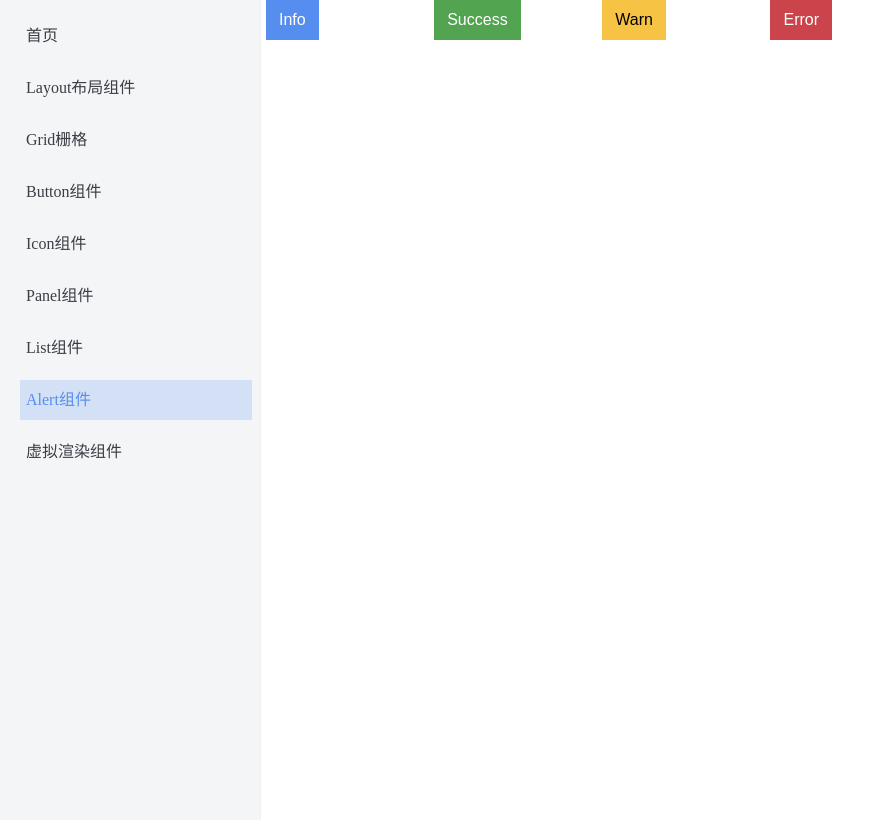
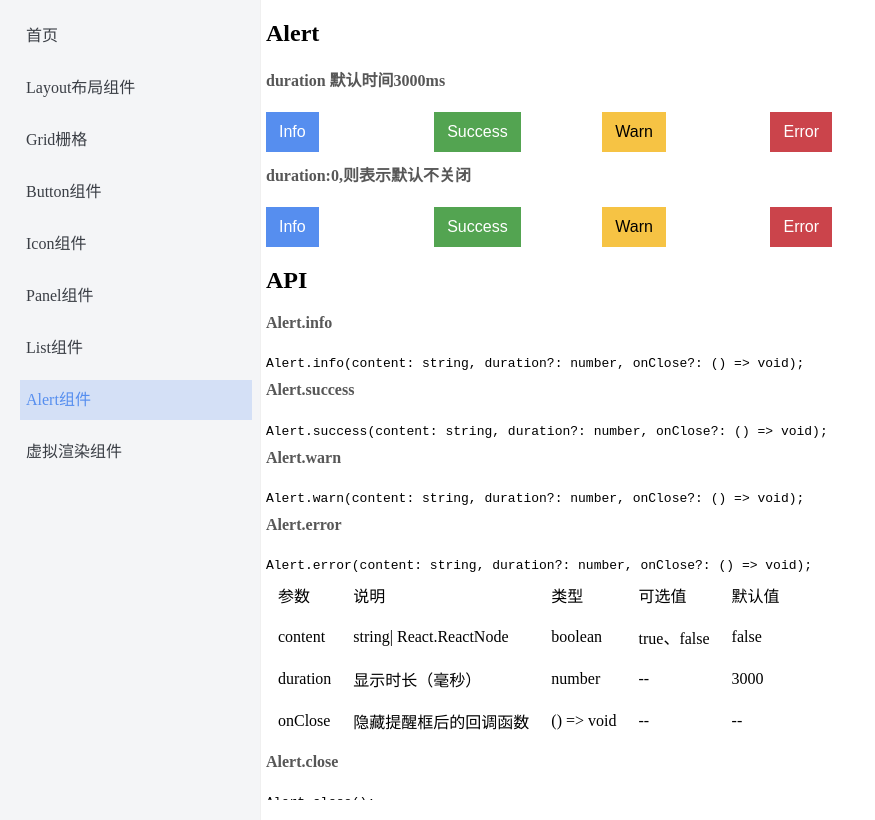
Before and after one commit to justsso/coconut-ui, a React app: page /Alert in a window 1280 px wide. Shown: the whole page, without its empty margins (0-875 px from the left). Built offline with nearby package versions, Linux system fonts and the light colour scheme; a small style sheet from the web is missing; the HTML template or start-up script is replaced by a standard one.

Commit message:
docs: alert doc

```diff
--- /dev/null
+++ b/demos/alert/data.js
@@ -0,0 +1,10 @@
+/**
+ * @description
+ * @author justsso
+ */
+export const apiData = [
+    ["参数", "说明", "类型", "可选值", "默认值"],
+    ["content", "string| React.ReactNode", "boolean", "true、false", "false"],
+    ["duration", "显示时长（毫秒）", "number", "--", "3000"],
+    ["onClose", "隐藏提醒框后的回调函数", "() => void", "--", "--"]
+]
--- a/demos/alert/index.tsx
+++ b/demos/alert/index.tsx
@@ -4,10 +4,37 @@
  */
 import {Button, Row, Col, Alert} from "../../src/components";
 import React from 'react';
+import {apiData as data} from "./data";
 
 function AlertDemo() {
     return (
         <div>
+            <h2>Alert</h2>
+            <h4>duration 默认时间3000ms</h4>
+            <Row>
+                <Col span={4}>
+                    <Button onClick={() => {
+                        Alert.info('信息提示');
+                    }}>Info</Button>
+                </Col>
+                <Col span={4}>
+                    <Button type='success' onClick={() => {
+                        Alert.success(' 这是一条成功的消息');
+                    }}>Success</Button>
+                </Col>
+                <Col span={4}>
+                    <Button type='warning' onClick={() => {
+                        Alert.warn(' 这是一条警告的消息');
+                    }}>Warn</Button>
+                </Col>
+                <Col span={4}>
+                    <Button type='danger' onClick={() => {
+                        console.log('ererw')
+                        Alert.error(' 错误的消息');
+                    }}>Error</Button>
+                </Col>
+            </Row>
+            <h4>duration:0,则表示默认不关闭</h4>
             <Row>
                 <Col span={4}>
                     <Button onClick={() => {
@@ -39,6 +66,42 @@ function AlertDemo() {
                     }}>Error</Button>
                 </Col>
             </Row>
+            <h2>API</h2>
+            <h4>Alert.info </h4>
+            <code>
+                Alert.info(content: string, duration?: number, onClose?: () =&gt; void);
+            </code>
+            <h4>Alert.success</h4>
+            <code>
+                Alert.success(content: string, duration?: number, onClose?: () =&gt; void);
+            </code>
+            <h4>Alert.warn</h4>
+            <code>
+               Alert.warn(content: string, duration?: number, onClose?: () =&gt; void);
+            </code>
+            <h4>Alert.error</h4>
+            <code>
+                Alert.error(content: string, duration?: number, onClose?: () =&gt; void);
+            </code>
+            <div>
+                <table>
+                    <tbody>
+                    {data.map((item, index: number) => {
+                        return (
+                            <tr key={index}>
+                                {item.map((td_item, td_index) => {
+                                    return <td key={td_index}>{td_item}</td>;
+                                })}
+                            </tr>
+                        );
+                    })}
+                    </tbody>
+                </table>
+            </div>
+            <h4>Alert.close</h4>
+            <code>Alert.close();</code>
+            <h4>Alert.closeAll</h4>
+            <code>Alert.closeAll()</code>
         </div>
     )
 }
--- a/demos/button/index.tsx
+++ b/demos/button/index.tsx
@@ -13,6 +13,8 @@ export default function Index() {
 
             <CodePreview
                 bgWhite={true}
+                bordered={false}
+                className='code-view-wrapper'
                 code={`
 import { Button } from 'coconut';
 
--- a/demos/list/index.tsx
+++ b/demos/list/index.tsx
@@ -21,7 +21,9 @@ const Index = () => {
 
     return (
         <div>
-            <h3>size</h3>
+            <h2>List</h2>
+            <p>列表组件</p>
+            <h3>大小size</h3>
             <h4>sm</h4>
             <CodeView>
                 <List size='sm'>
```
